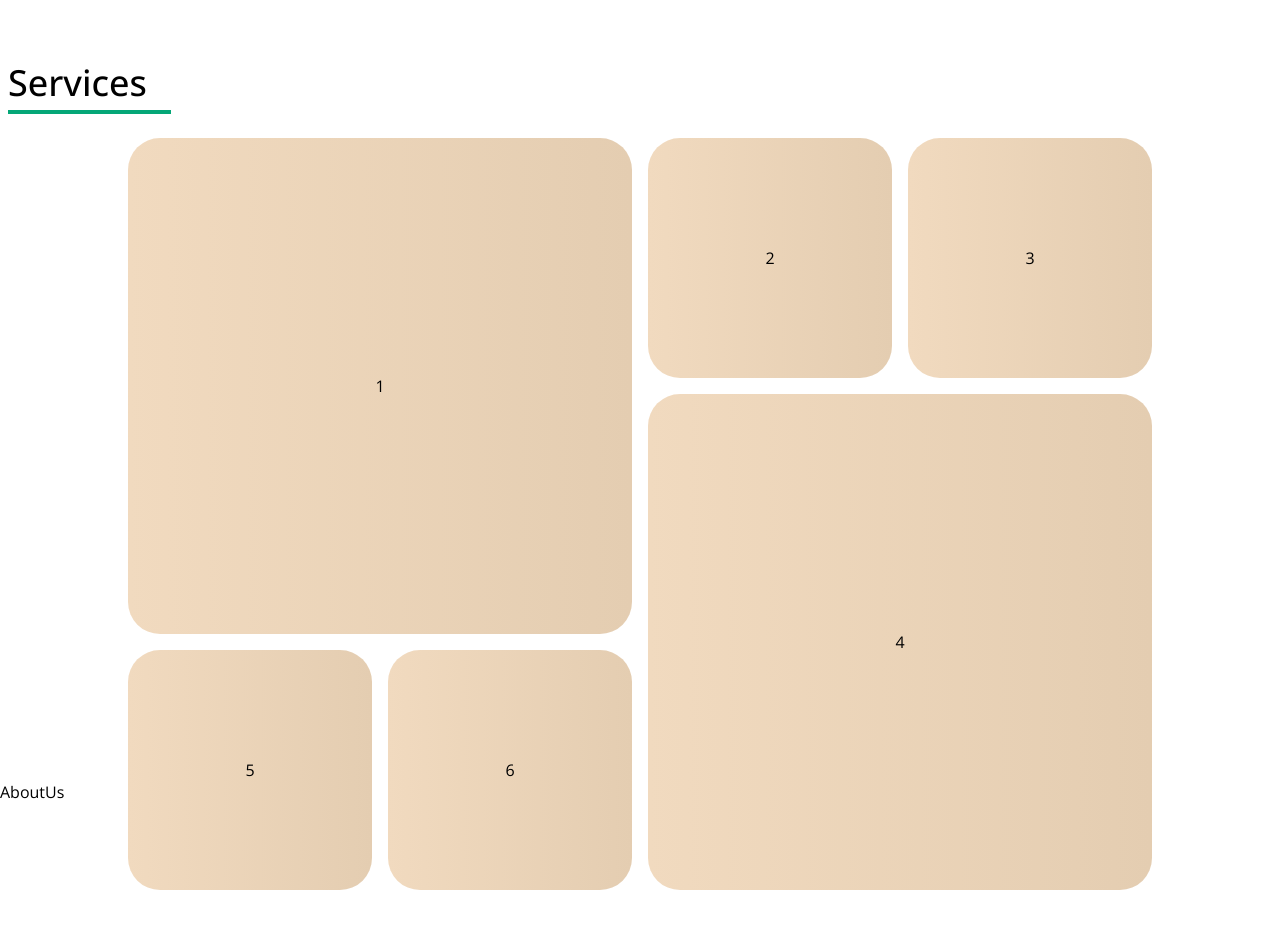
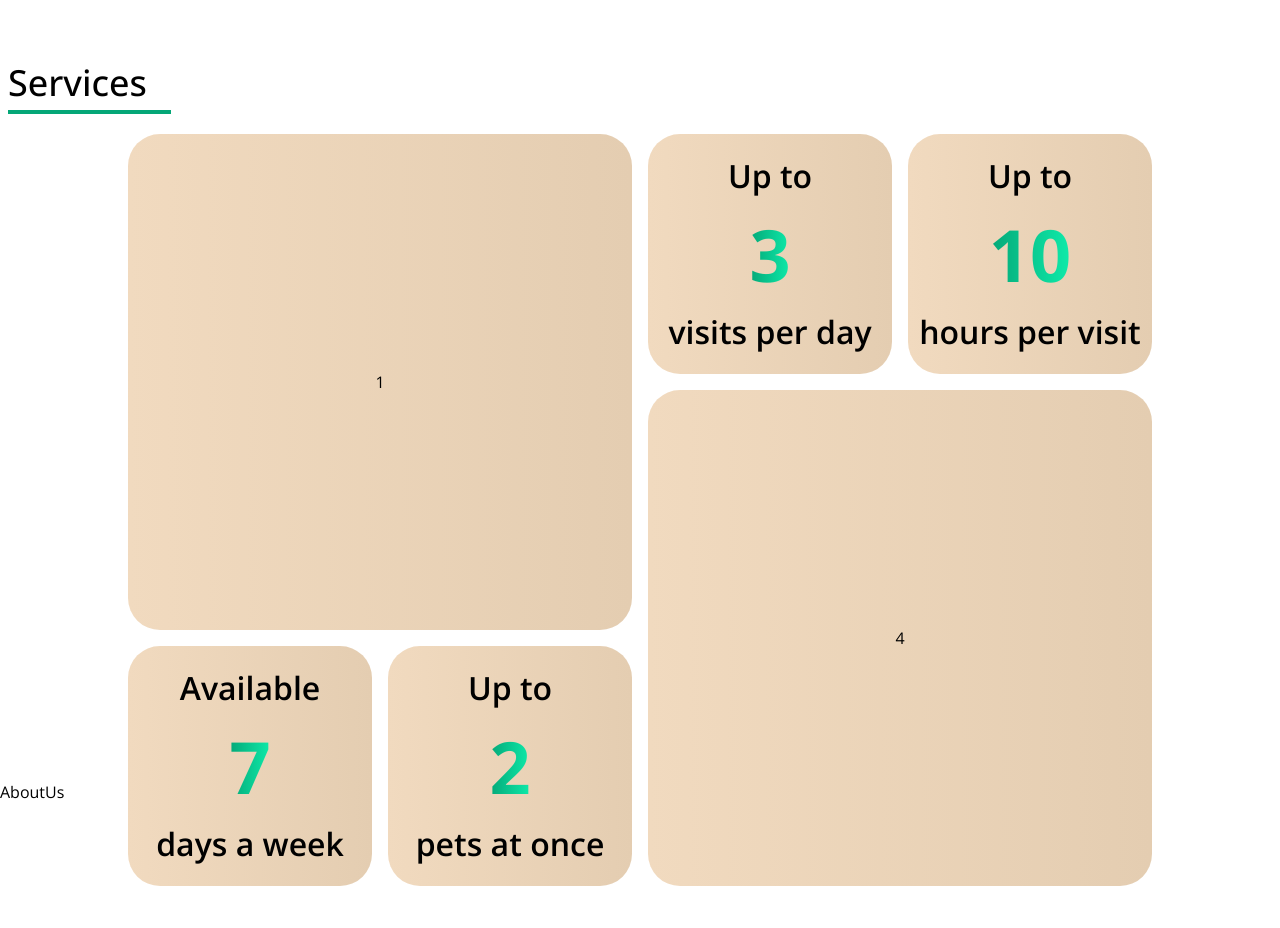
Before and after one commit to ProfessorKT/homepetguardians, a Next.js app: page / in a window 1280 px wide. Shown: the part 820-1748 px from the top of the page. Built offline with nearby package versions, Linux system fonts and the light colour scheme; no server answers.

Commit message:
Services WIP

```diff
--- a/app/components/Services.jsx
+++ b/app/components/Services.jsx
@@ -6,7 +6,7 @@ const Services = () => {
       <h1 className="text-[36px] font-medium border-b-[4px] border-[#04A777] w-[163px] ml-[8px] pt-[76px]">
         Services
       </h1>
-      <div className="flex justify-center mt-[24px]">
+      <div className="flex justify-center mt-[20px]">
         <div
           name="bento"
           className="grid md:grid-cols-4 md:grid-rows-3 w-11/12 md:w-4/5 md:h-[752px] gap-x-[8px] gap-y-[8px] md:gap-x-[16px] md:gap-y-[16px]"
@@ -14,20 +14,52 @@ const Services = () => {
           <div className="w-full h-[197px] md:h-full bg-gradient-to-r from-[#F1DABF] to-[#E4CDB1] rounded-[32px] flex items-center justify-center col-span-2 row-span-2">
             1
           </div>
-          <div className="w-full h-[130px] md:h-full bg-gradient-to-r from-[#F1DABF] to-[#E4CDB1] rounded-[32px] flex items-center justify-center">
-            2
+          <div className="min-w-[174px] sm:min-w-0 w-full h-[130px] md:h-full bg-gradient-to-r from-[#F1DABF] to-[#E4CDB1] rounded-[32px] flex flex-col items-center justify-center">
+            <p className="text-[16px] md:text-[20px] lg:text-[26px] xl:text-[32px] 2xl:text-[36px] font-semibold">
+              Up to
+            </p>
+            <p className="text-[56px] md:text-[60px] lg:text-[68px] xl:text-[72px] 2xl:text-[92px] font-bold text-transparent bg-clip-text bg-gradient-to-r from-[#04A777] to-[#0FEBAA]">
+              3
+            </p>
+            <p className="text-[16px] md:text-[20px] lg:text-[26px] xl:text-[32px] 2xl:text-[36px] font-semibold">
+              visits per day
+            </p>
           </div>
-          <div className="w-full h-[130px] md:h-full bg-gradient-to-r from-[#F1DABF] to-[#E4CDB1] rounded-[32px] flex items-center justify-center">
-            3
+          <div className="min-w-[174px] sm:min-w-0 w-full h-[130px] md:h-full bg-gradient-to-r from-[#F1DABF] to-[#E4CDB1] rounded-[32px] flex flex-col items-center justify-center">
+            <p className="text-[16px] md:text-[20px] lg:text-[26px] xl:text-[32px] 2xl:text-[36px] font-semibold">
+              Up to
+            </p>
+            <p className="text-[56px] md:text-[60px] lg:text-[68px] xl:text-[72px] 2xl:text-[92px] font-bold text-transparent bg-clip-text bg-gradient-to-r from-[#04A777] to-[#0FEBAA]">
+              10
+            </p>
+            <p className="text-[16px] md:text-[20px] lg:text-[26px] xl:text-[32px] 2xl:text-[36px] font-semibold">
+              hours per visit
+            </p>
           </div>
           <div className="w-full h-[197px] md:h-full bg-gradient-to-r from-[#F1DABF] to-[#E4CDB1] rounded-[32px] flex items-center justify-center col-span-2 row-span-2">
             4
           </div>
-          <div className="w-full h-[130px] md:h-full bg-gradient-to-r from-[#F1DABF] to-[#E4CDB1] rounded-[32px] flex items-center justify-center">
-            5
+          <div className="min-w-[174px] sm:min-w-0 w-full h-[130px] md:h-full bg-gradient-to-r from-[#F1DABF] to-[#E4CDB1] rounded-[32px] flex flex-col items-center justify-center">
+            <p className="text-[16px] md:text-[20px] lg:text-[26px] xl:text-[32px] 2xl:text-[36px] font-semibold">
+              Available
+            </p>
+            <p className="text-[56px] md:text-[60px] lg:text-[68px] xl:text-[72px] 2xl:text-[92px] font-bold text-transparent bg-clip-text bg-gradient-to-r from-[#04A777] to-[#0FEBAA]">
+              7
+            </p>
+            <p className="text-[16px] md:text-[20px] lg:text-[26px] xl:text-[32px] 2xl:text-[36px] font-semibold">
+              days a week
+            </p>
           </div>
-          <div className="w-full h-[130px] md:h-full bg-gradient-to-r from-[#F1DABF] to-[#E4CDB1] rounded-[32px] flex items-center justify-center">
-            6
+          <div className="min-w-[174px] sm:min-w-0 w-full h-[130px] md:h-full bg-gradient-to-r from-[#F1DABF] to-[#E4CDB1] rounded-[32px] flex flex-col items-center justify-center">
+            <p className="text-[16px] md:text-[20px] lg:text-[26px] xl:text-[32px] 2xl:text-[36px] font-semibold">
+              Up to
+            </p>
+            <p className="text-[56px] md:text-[60px] lg:text-[68px] xl:text-[72px] 2xl:text-[92px] font-bold text-transparent bg-clip-text bg-gradient-to-r from-[#04A777] to-[#0FEBAA]">
+              2
+            </p>
+            <p className="text-[16px] md:text-[20px] lg:text-[26px] xl:text-[32px] 2xl:text-[36px] font-semibold">
+              pets at once
+            </p>
           </div>
         </div>
       </div>
```
